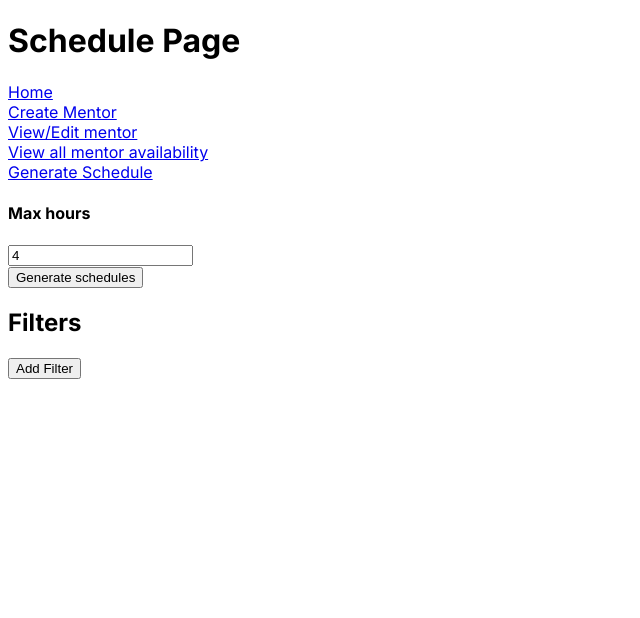
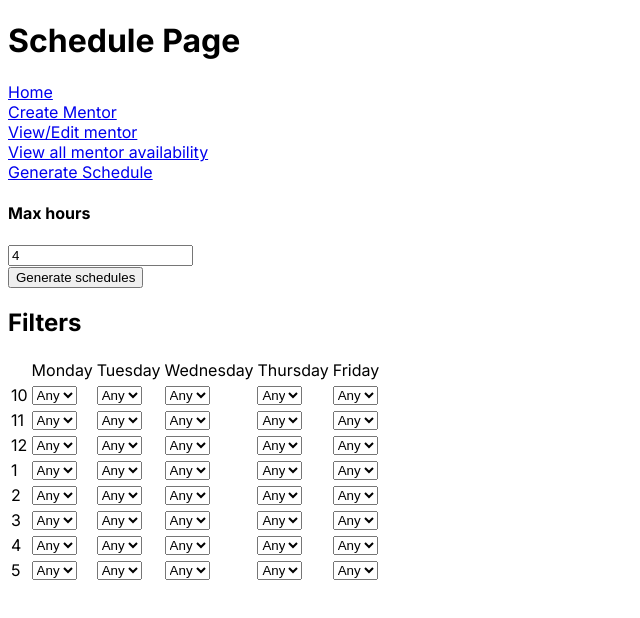
Before and after one commit to BlckHawker/Mentor-Schedule-Maker, a Next.js app: page /schedule in a window 1280 px wide. Shown: the top 618 px of the page, without its empty margins (0-640 px from the left). Built offline with nearby package versions, Linux system fonts and the light colour scheme.

Commit message:
Revise filters so they are more readable

```diff
--- a/src/components/ViewSchedule.tsx
+++ b/src/components/ViewSchedule.tsx
@@ -25,7 +25,6 @@ const ViewSchedule = () => {
     const [isLoading, setIsLoading] = useState(false);
     const [savedMentors, setSavedMentors] = useState<MentorInterface[]>();
     const [possibleSchedules, setPossibleSchedules] = useState<Schedule[]>();
-    const [filters, setFilters] = useState<{ [key: number]: FilterInterface }>({});
     const [warningText, setWarningText] = useState("");
 
     useEffect(() => {
@@ -47,54 +46,89 @@ const ViewSchedule = () => {
     }
     return (
         <div>
-            <NavBar/>
+            <NavBar />
             <h4>Max hours</h4>
-            <input type="text"value={maxShiftsString} onChange={e => setMaxShiftsString(e.target.value)}></input><br />
+            <input type="text" value={maxShiftsString} onChange={e => setMaxShiftsString(e.target.value)}></input><br />
             <button onClick={() => generateSchedules()}>Generate schedules</button>
             {possibleSchedules?.filter((_, ix) => ix === 0).map(schedule => <IndividualSchedule {...schedule}></IndividualSchedule>)}
             <h2>Filters</h2>
-            {Object.keys(filters).map((filterIndex) => (
-                <ul>
-                    <Filter
-                        key={filterIndex}
-                        mentors={savedMentors}
-                        onFilterChange={(filterData) => handleFilterChange(parseInt(filterIndex, 10), filterData)}
-                    />
-                    <button onClick={() => removeFilter(parseInt(filterIndex, 10))}>Remove Filter</button>
-                </ul>
-            ))}
-            <button onClick={() => addFilter()}>Add Filter</button>
+            <table>
+                <tr>
+                    <td></td>
+                    <td>Monday</td>
+                    <td>Tuesday</td>
+                    <td>Wednesday</td>
+                    <td>Thursday</td>
+                    <td>Friday</td>
+                </tr>
+                <tr>
+                    <td>10</td>
+                    <td>{getDropDown("Monday-10")}</td>
+                    <td>{getDropDown("Tuesday-10")}</td>
+                    <td>{getDropDown("Wednesday-10")}</td>
+                    <td>{getDropDown("Thursday-10")}</td>
+                    <td>{getDropDown("Friday-10")}</td>
+                </tr>
+                <tr>
+                    <td>11</td>
+                    <td>{getDropDown("Monday-11")}</td>
+                    <td>{getDropDown("Tuesday-11")}</td>
+                    <td>{getDropDown("Wednesday-11")}</td>
+                    <td>{getDropDown("Thursday-11")}</td>
+                    <td>{getDropDown("Friday-11")}</td>
+                </tr>
+                <tr>
+                    <td>12</td>
+                    <td>{getDropDown("Monday-12")}</td>
+                    <td>{getDropDown("Tuesday-12")}</td>
+                    <td>{getDropDown("Wednesday-12")}</td>
+                    <td>{getDropDown("Thursday-12")}</td>
+                    <td>{getDropDown("Friday-12")}</td>
+                </tr>
+                <tr>
+                    <td>1</td>
+                    <td>{getDropDown("Monday-1")}</td>
+                    <td>{getDropDown("Tuesday-1")}</td>
+                    <td>{getDropDown("Wednesday-1")}</td>
+                    <td>{getDropDown("Thursday-1")}</td>
+                    <td>{getDropDown("Friday-1")}</td>
+                </tr>
+                <tr>
+                    <td>2</td>
+                    <td>{getDropDown("Monday-2")}</td>
+                    <td>{getDropDown("Tuesday-2")}</td>
+                    <td>{getDropDown("Wednesday-2")}</td>
+                    <td>{getDropDown("Thursday-2")}</td>
+                    <td>{getDropDown("Friday-2")}</td>
+                </tr>
+                <tr>
+                    <td>3</td>
+                    <td>{getDropDown("Monday-3")}</td>
+                    <td>{getDropDown("Tuesday-3")}</td>
+                    <td>{getDropDown("Wednesday-3")}</td>
+                    <td>{getDropDown("Thursday-3")}</td>
+                    <td>{getDropDown("Friday-3")}</td>
+                </tr>
+                <tr>
+                    <td>4</td>
+                    <td>{getDropDown("Monday-4")}</td>
+                    <td>{getDropDown("Tuesday-4")}</td>
+                    <td>{getDropDown("Wednesday-4")}</td>
+                    <td>{getDropDown("Thursday-4")}</td>
+                    <td>{getDropDown("Friday-4")}</td>
+                </tr>
+                <tr>
+                    <td>5</td>
+                    <td>{getDropDown("Monday-5")}</td>
+                    <td>{getDropDown("Tuesday-5")}</td>
+                    <td>{getDropDown("Wednesday-5")}</td>
+                    <td>{getDropDown("Thursday-5")}</td>
+                    <td>{getDropDown("Friday-5")}</td>
+                </tr>
+            </table>
             <p>{warningText}</p>
         </div>
     );
-
-    function addFilter() {
-        const newIndex = Object.keys(filters).length;
-        setFilters(prevFilters => ({
-            ...prevFilters,
-            [newIndex]: { selectedMentor: "", selectedDay: "Monday", selectedTime: "10" }
-        }));
-    };
-
-    function removeFilter(index: number) {
-        setFilters(prevFilters => {
-            const { [index]: _, ...rest } = prevFilters; // Remove the filter entry
-            // Shift indices in the filter states
-            const reorderedFilters = {};
-            Object.keys(rest).forEach(key => {
-                const newKey = parseInt(key, 10) < index ? parseInt(key, 10) : parseInt(key, 10) - 1;
-                reorderedFilters[newKey] = rest[key];
-            });
-            return reorderedFilters;
-        });
-    };
-
-    function handleFilterChange(index: number, filterData: FilterInterface) {
-        setFilters(prevFilters => ({
-            ...prevFilters,
-            [index]: filterData
-        }));
-    };
 
     function generateSchedules() {
         setWarningText("");
@@ -104,25 +138,27 @@ const ViewSchedule = () => {
             return;
         }
 
-        console.log("Max shifts", maxShiftsString);
         const maxShiftsNumber = parseInt(maxShiftsString);
 
-        if(Number.isNaN(maxShiftsNumber) || maxShiftsNumber < 1)
-        {
+        if (Number.isNaN(maxShiftsNumber) || maxShiftsNumber < 1) {
             setWarningText("\"Max Shift\" needs to be a number greater than 0");
             return;
         }
 
 
-        //verify filters
-        if(Object.keys(filters).length > 1 && Object.keys(removeDuplicateFilters()).length !== Object.keys(filters).length)
-        {
-            setWarningText("duplicated filters found");
-            return;
-        }
-        else
-        {
-            setWarningText("no duplicated filters found");
+        //get new filters
+        const filters : FilterInterface[] = [];
+
+        const days = ["Monday", "Tuesday", "Wednesday", "Thursday", "Friday"];
+        const times = ["10", "11", "12", "1", "2", "3", "4", "5"]
+
+        for(const selectedDay of days) {
+            for(const selectedTime of times) {
+                const selectedMentor = document.querySelector(`#${selectedDay}-${selectedTime}`).value;
+                if(selectedMentor !== "Any") {
+                    filters.push({selectedMentor, selectedDay, selectedTime});
+                }
+            }
         }
 
         const startTime = new Date().getTime();
@@ -130,28 +166,28 @@ const ViewSchedule = () => {
         //get all of the possible shift (one mentor) for each block
         let mondayPossibilities = getDayShifts("Monday");
         mondayPossibilities = findLeastNoneShifts(mondayPossibilities);
-        mondayPossibilities = applyCustomFilters(mondayPossibilities, "Monday");
+        mondayPossibilities = applyCustomFilters(mondayPossibilities, "Monday", filters);
         mondayPossibilities = removeMaxHoursExceededDays(mondayPossibilities, maxShiftsNumber);
 
 
         let tuesdayPossibilities = getDayShifts("Tuesday");
         tuesdayPossibilities = findLeastNoneShifts(tuesdayPossibilities);
-        tuesdayPossibilities = applyCustomFilters(tuesdayPossibilities, "Tuesday");
+        tuesdayPossibilities = applyCustomFilters(tuesdayPossibilities, "Tuesday", filters);
         tuesdayPossibilities = removeMaxHoursExceededDays(tuesdayPossibilities, maxShiftsNumber);
 
         let wednesdayPossibilities = getDayShifts("Wednesday");
         wednesdayPossibilities = findLeastNoneShifts(wednesdayPossibilities);
-        wednesdayPossibilities = applyCustomFilters(wednesdayPossibilities, "Wednesday");
+        wednesdayPossibilities = applyCustomFilters(wednesdayPossibilities, "Wednesday", filters);
         wednesdayPossibilities = removeMaxHoursExceededDays(wednesdayPossibilities, maxShiftsNumber);
 
         let thursdayPossibilities = getDayShifts("Thursday");
         thursdayPossibilities = findLeastNoneShifts(thursdayPossibilities);
-        thursdayPossibilities = applyCustomFilters(thursdayPossibilities, "Thursday");
+        thursdayPossibilities = applyCustomFilters(thursdayPossibilities, "Thursday", filters);
         thursdayPossibilities = removeMaxHoursExceededDays(thursdayPossibilities, maxShiftsNumber);
 
         let fridayPossibilities = getDayShifts("Friday");
         fridayPossibilities = findLeastNoneShifts(fridayPossibilities);
-        fridayPossibilities = applyCustomFilters(fridayPossibilities, "Friday");
+        fridayPossibilities = applyCustomFilters(fridayPossibilities, "Friday", filters);
         fridayPossibilities = removeMaxHoursExceededDays(fridayPossibilities, maxShiftsNumber);
 
         console.log(mondayPossibilities);
@@ -160,8 +196,8 @@ const ViewSchedule = () => {
         console.log(thursdayPossibilities);
         console.log(fridayPossibilities);
 
-
         const expectedResultNumber = mondayPossibilities.length * tuesdayPossibilities.length * wednesdayPossibilities.length * thursdayPossibilities.length * fridayPossibilities.length;
+        return;
 
         console.log(`Estimated number of results is ${expectedResultNumber}`)
 
@@ -326,29 +362,6 @@ const ViewSchedule = () => {
             index: number) => arr.indexOf(item) === index);
     }
 
-    function removeDuplicateFilters() {
-        function isDuplicateFilter(filterA: FilterInterface, filterB: FilterInterface): boolean {
-            return filterA.selectedMentor === filterB.selectedMentor &&
-                filterA.selectedDay === filterB.selectedDay &&
-                filterA.selectedTime === filterB.selectedTime;
-        }
-
-        const filterValues = Object.values(filters);
-
-        // Remove duplicates by creating a new array with only unique filters
-        const uniqueFilters = filterValues.filter((filter, index, self) =>
-            index === self.findIndex((f) => isDuplicateFilter(f, filter))
-        );
-
-        // Create a new filters object with unique filters
-        const uniqueFiltersObject = uniqueFilters.reduce((acc, filter, index) => {
-            acc[index] = filter;
-            return acc;
-        }, {} as { [key: number]: FilterInterface });
-
-        return uniqueFiltersObject;
-    }
-
     function exceedHourLimit(people: string[], maxShiftsNumber: number) {
         //assumes there is only one mentor on shift
         const nonduplicatedPeople = removeDuplicateStrings(people).filter(name => name != "None");
@@ -369,15 +382,13 @@ const ViewSchedule = () => {
     }
 
     //filter out shifts based custom filters
-    function applyCustomFilters(allDayShifts: Day[], specifiedDay: string) {
-        if(Object.values(filters).length === 0)
+    function applyCustomFilters(allDayShifts: Day[], specifiedDay: string, filters: FilterInterface[]) {
+        if (Object.values(filters).length === 0)
             return allDayShifts;
         const relevantFilters = Object.values(filters).filter(filter => filter.selectedDay === specifiedDay);
-        console.log("relavent filters", relevantFilters);
-
         //apply filter on each day
         let filteredDays = [].concat(allDayShifts); //don't modify the original
-        for(const filter of relevantFilters) {
+        for (const filter of relevantFilters) {
             filteredDays = filteredDays.filter(day => day[filter.selectedTime].includes(filter.selectedMentor));
         }
 
@@ -392,6 +403,18 @@ const ViewSchedule = () => {
         });
         return filteredDays;
     }
+
+    function getDropDown(id: string) {
+        const names = savedMentors === undefined ? [] : savedMentors.map(mentor => mentor.name);
+        names.splice(0, 0, "Any");
+        return <select id={id}>
+            {names.map(name => (
+                <option key={name} value={name}>
+                    {name}
+                </option>
+            ))}
+        </select>
+    }
 }
 
 export default ViewSchedule;
```
